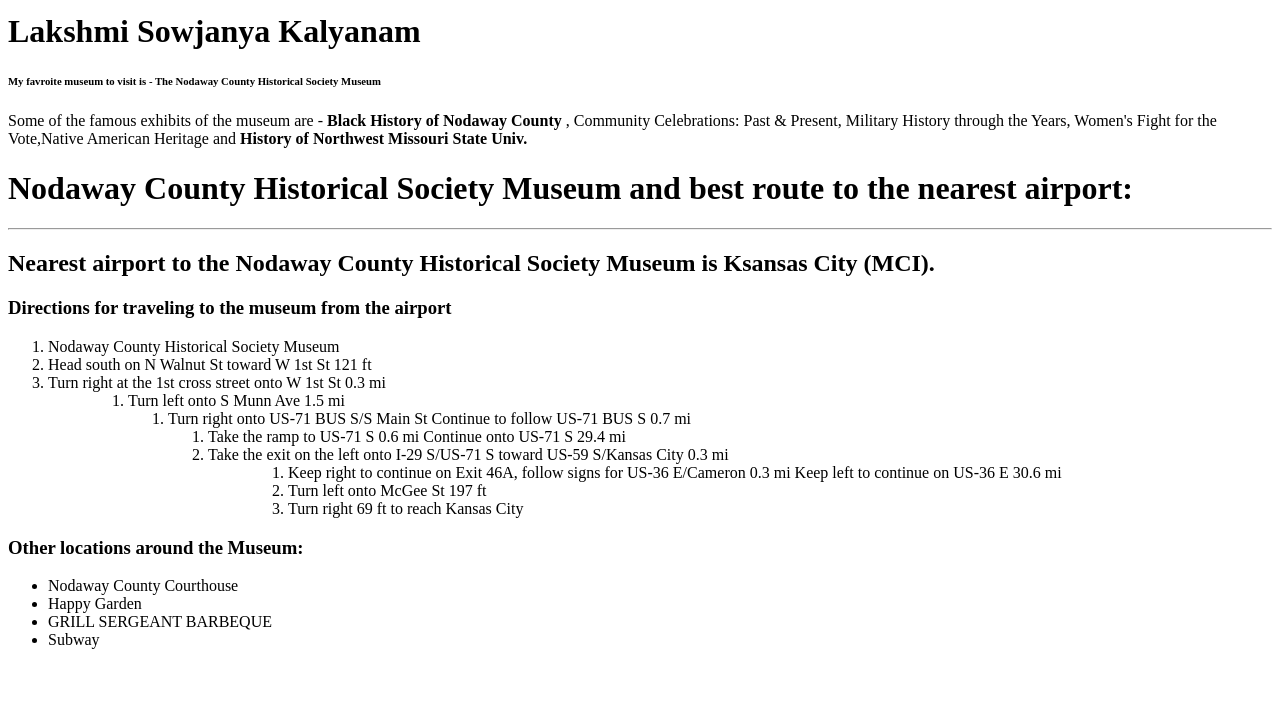
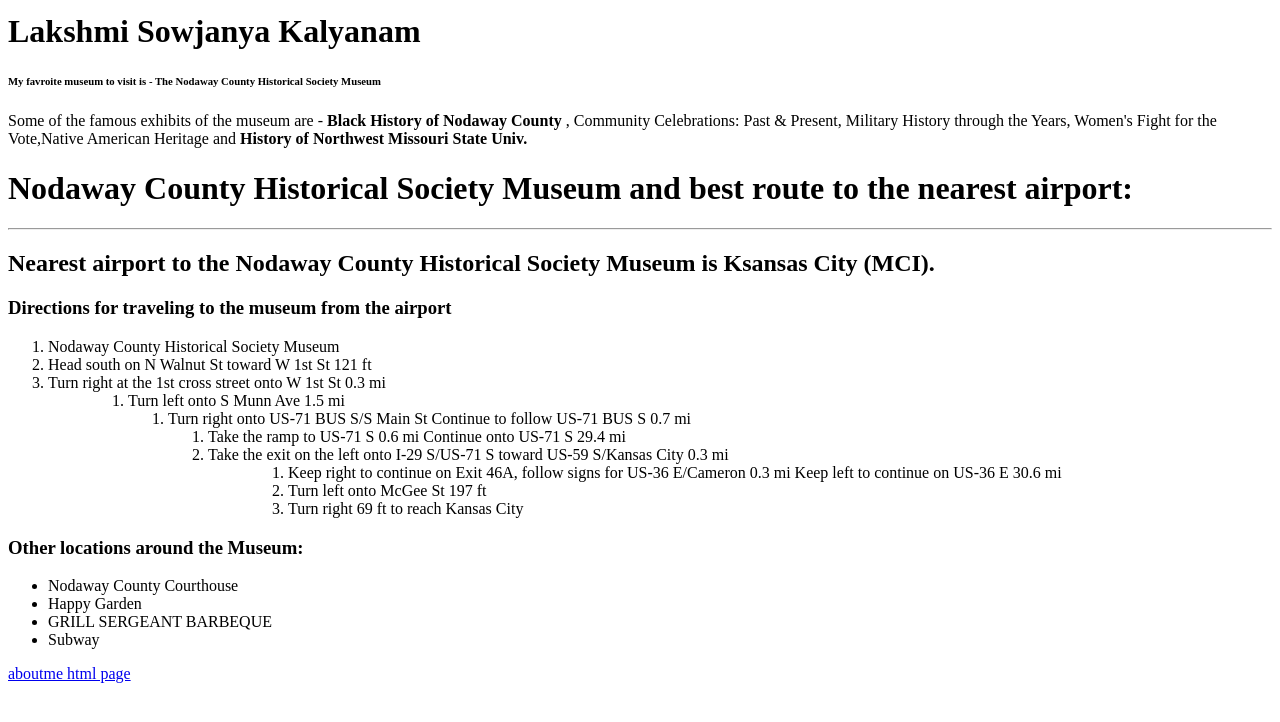
Before and after one commit to Sowjanyakalyanam/assignment2-kalyanam, a plain HTML site: page index.html in a window 1280 px wide. Drawn offline with Linux system fonts and the light colour scheme.

Commit message:
Added aboutme.html page to index

```diff
--- a/index.html
+++ b/index.html
@@ -58,7 +58,8 @@
     <li> GRILL SERGEANT BARBEQUE </li>
     <li> Subway </li>
 </ul>
-</form>
+
+<a href="aboutme.html" > aboutme html page</a>
 
 
 </body>
```
